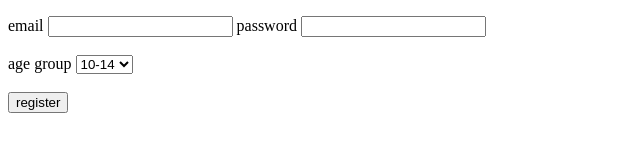
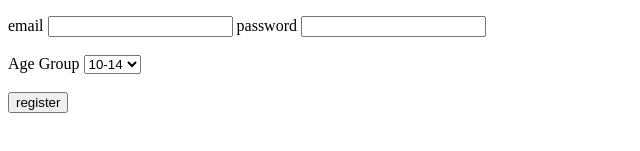
Before and after one commit to astathakis/html26, a plain HTML site: page marathonForm.html in a window 1280 px wide. Shown: the part 173-324 px from the top of the page, 0-640 px from the left. Drawn offline with Linux system fonts and the light colour scheme.

Commit message:
minor change

```diff
--- a/marathonForm.html
+++ b/marathonForm.html
@@ -30,7 +30,7 @@
       </div>
       <br />
       <div>
-        <label for="age">age group</label>
+        <label for="age">Age Group</label>
         <select name="age" id="age">
           <option value="kids">10-14</option>
           <option value="adults">15-30</option>
```
